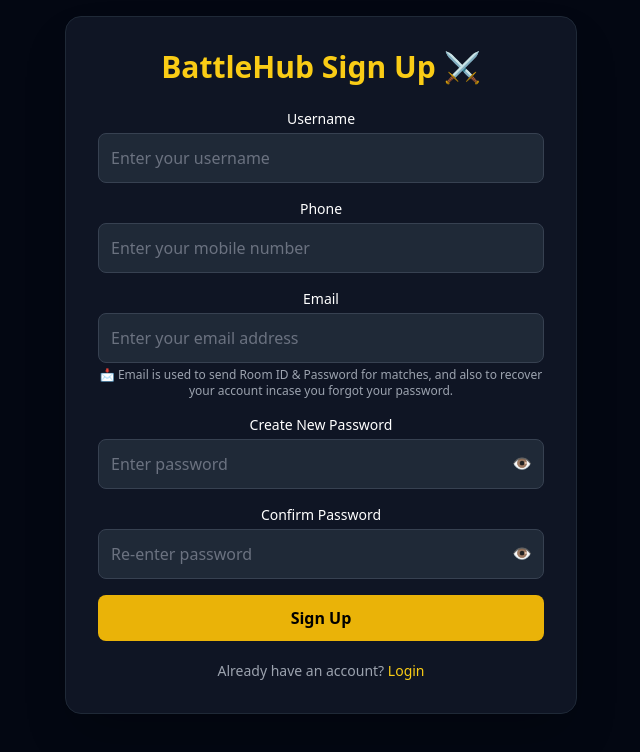
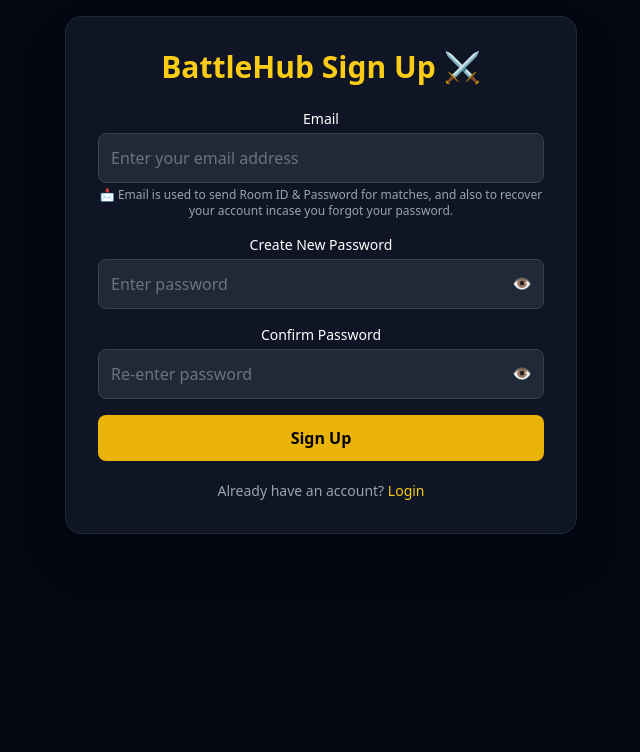
Before and after one commit to Raju3281/battle-hub, a React (Vite) app in the folder battlehub-frontend/: page / in a window 1280 px wide. Shown: the top 752 px of the page, without its empty margins (319-959 px from the left). Built offline with nearby package versions, Linux system fonts and the light colour scheme; no server answers.

Commit message:
form change

```diff
--- a/battlehub-frontend/src/features/auth/Register.jsx
+++ b/battlehub-frontend/src/features/auth/Register.jsx
@@ -58,8 +58,8 @@ export default function Register() {
       setLoading(true);
 
       const { data } = await api.post("/auth/register", {
-        username: formData.username.trim(),
-        phone: formData.phone,
+        // username: formData.username.trim(),
+        // phone: formData.phone,
         email: formData.email.trim(),
         password: formData.password.trim(),
         referralCode: ""//formData.referralCode || "",
@@ -82,7 +82,7 @@ export default function Register() {
     if (referralCode) {
       setFormData((prev) => ({
         ...prev,
-        referralCode   // 👈 auto-fill
+        referralCode  //auto-fill
       }));
     }
   }, [referralCode]);
@@ -98,7 +98,7 @@ export default function Register() {
         <form onSubmit={handleSubmit} className="space-y-4">
 
           {/* Username */}
-          <div>
+          {/* <div>
             <label className="block text-sm font-medium mb-1">Username</label>
             <input
               type="text"
@@ -109,10 +109,10 @@ export default function Register() {
               className="w-full p-2.5 sm:p-3 rounded-lg bg-gray-800 border border-gray-700 focus:outline-none focus:border-yellow-400 placeholder-gray-500 text-sm sm:text-base"
               placeholder="Enter your username"
             />
-          </div>
+          </div> */}
 
           {/* Phone */}
-          <div>
+          {/* <div>
             <label className="block text-sm font-medium mb-1">Phone</label>
             <input
               type="tel"
@@ -126,7 +126,7 @@ export default function Register() {
               className="w-full p-2.5 sm:p-3 rounded-lg bg-gray-800 border border-gray-700 focus:outline-none focus:border-yellow-400 placeholder-gray-500 text-sm sm:text-base"
               placeholder="Enter your mobile number"
             />
-          </div>
+          </div> */}
 
           {/* Email */}
           <div>
```
